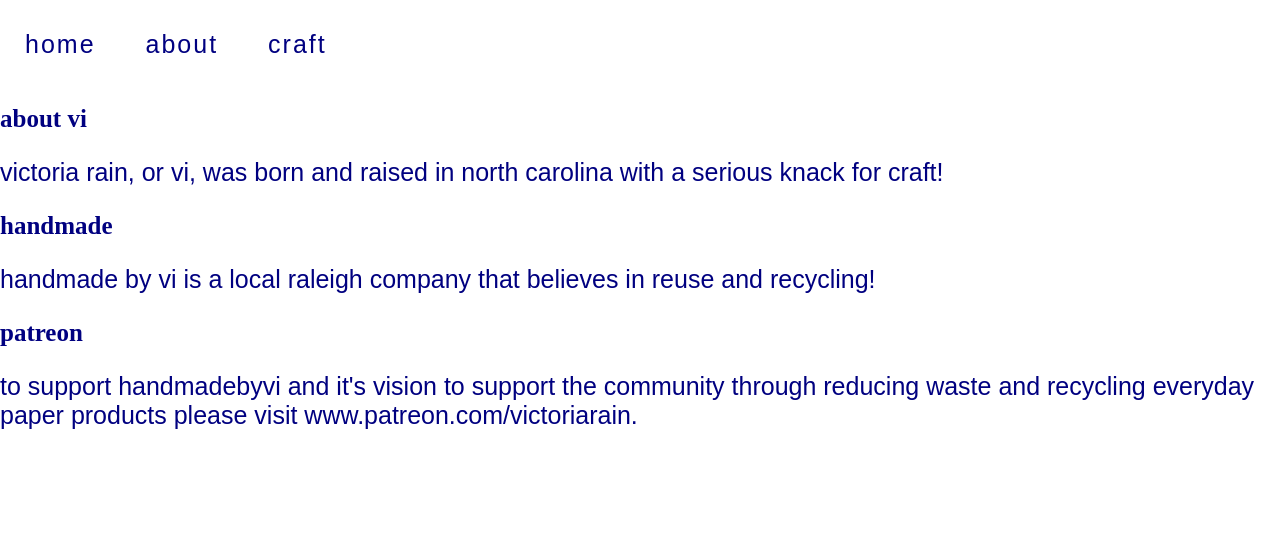
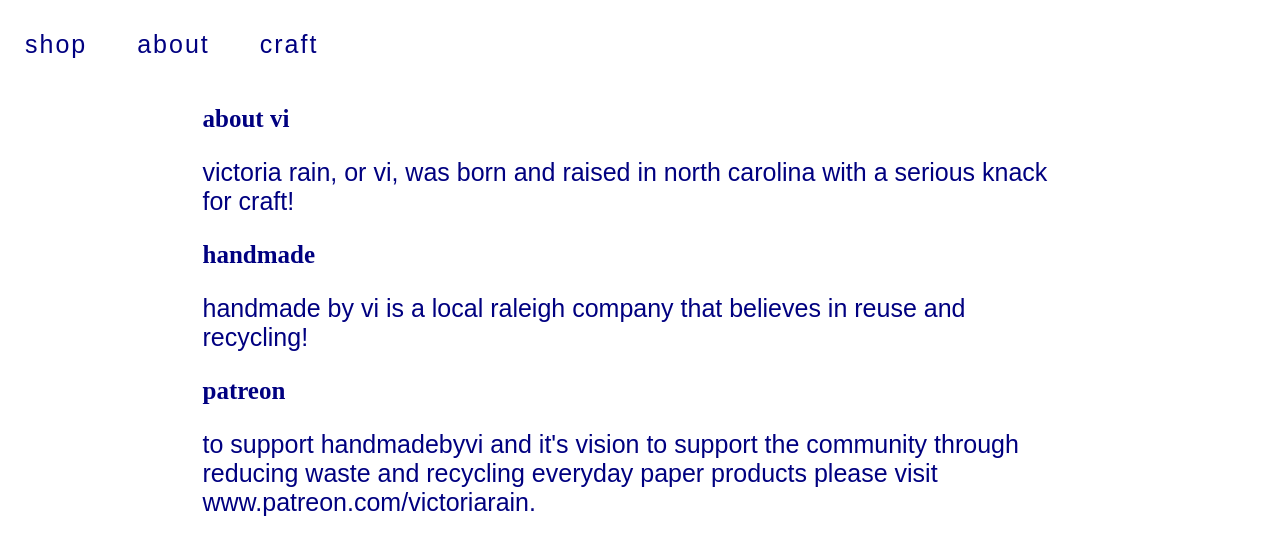
Before and after one commit to victoriarainc/ecommerce, a React (Create React App) app: page /about in a window 1280 px wide. Shown: the top 554 px of the page. Built offline with nearby package versions, Linux system fonts and the light colour scheme.

Commit message:
added Shop component and routed properly

```diff
--- a/src/components/About.js
+++ b/src/components/About.js
@@ -6,7 +6,7 @@
   }
   render() {
     return (
-      <div>
+      <div className="about">
         <div>
           <h1>about vi</h1>
           <p>Victoria Rain, or Vi, was born and raised in North Carolina
--- a/src/components/NavBar.js
+++ b/src/components/NavBar.js
@@ -12,7 +12,7 @@
       <div className="navBar">
 
         <div className="HAC">
-          <div className="link"><NavLink to="/">Home</NavLink></div>
+          <div className="link"><NavLink to="/shop">Shop</NavLink></div>
           <div className="link"><NavLink to="/about">About</NavLink></div>
           <div className="link"><NavLink to="/craft">Craft</NavLink></div>
         </div>
--- /dev/null
+++ b/src/components/Shop.js
@@ -0,0 +1,18 @@
+import React, { Component } from 'react';
+import '../styles/App.css';
+
+import {NavLink} from 'react-router-dom';
+
+export default class App extends Component {
+  render() {
+    return (
+      <div className="App home">
+      <div className="categories">
+         <div className="link"><NavLink to="/cards">Greeting Cards</NavLink></div>
+         <div className="link"><NavLink to="/stationery">Stationery</NavLink></div>
+         <div className="link"><NavLink to="/singles">Single Letter Pieces</NavLink></div>
+       </div>
+      </div>
+    );
+  }
+}
--- /dev/null
+++ b/src/components/ShowCraft.js
@@ -0,0 +1,19 @@
+import React, { Component } from 'react';
+
+export default class ShowPost extends Component {
+  constructor(props) {
+    super(props);
+  }
+
+  render() {
+        return (
+          <div className="post">
+          <h1>Craft Services</h1>
+            {// <h1>{this.state.title}</h1>
+            // <h3>{this.state.description}</h3>
+            // <p>{this.state.gallery}</p>
+            }
+          </div>
+        )
+      }
+}
--- a/src/index.js
+++ b/src/index.js
@@ -6,11 +6,13 @@
 
 import App from './components/App';
 import BaseLayout from './components/BaseLayout';
+import Shop from './components/Shop'
 import About from './components/About';
 import Craft from './components/Craft';
 import Cards from './components/Cards';
 import Stationery from './components/Stationery';
 import Singles from './components/Singles';
+import ShowCraft from './components/ShowCraft';
 
 
 import registerServiceWorker from './registerServiceWorker';
@@ -19,11 +21,13 @@
   <BrowserRouter>
     <BaseLayout>
       <Switch>
+        <Route path="/craft/:id" component={ShowCraft} />
         <Route path="/craft" component={Craft} />
         <Route path="/about" component={About} />
         <Route path="/cards" component={Cards} />
         <Route path="/stationery" component={Stationery} />
         <Route path="/singles" component={Singles} />
+        <Route path="/shop" component={Shop} />
         <Route path='/' component={App} />
       </Switch>
     </BaseLayout>
--- a/src/styles/App.css
+++ b/src/styles/App.css
@@ -91,7 +91,14 @@
   margin: 1em 2em;
 }
 
+/*------- about ---------*/
+
+.about {
+  width: 35em;
+}
+
  /*------ children ------*/
+
 .itemwrapper {
   display: flex;
   margin: 4% 0;
```
